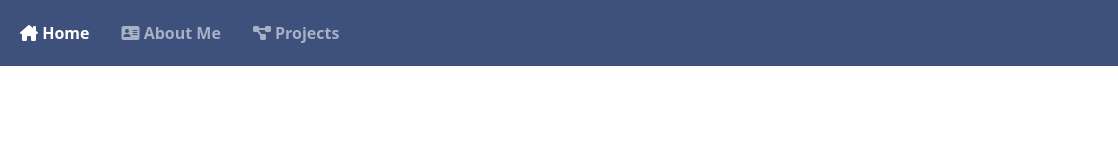
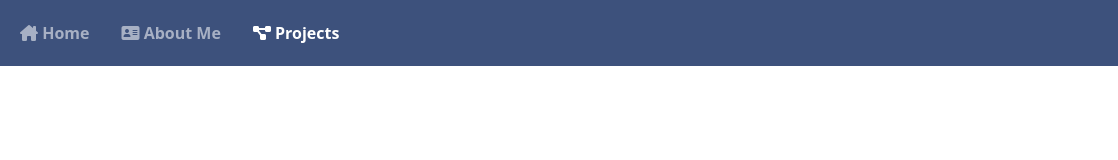
Before and after one commit to QAPT12/QAPT12.github.io, a plain HTML site: page projects.html in a window 1280 px wide. Shown: the full height of the page, 58-1176 px from the left. Drawn offline with nearby package versions, Linux system fonts and the light colour scheme.

Commit message:
Update projects.html

```diff
--- a/projects.html
+++ b/projects.html
@@ -27,13 +27,13 @@
                 <div class="collapse navbar-collapse" id="navbarText">
                     <ul class="navbar-nav mr-auto">
                         <li class="nav-item">
-                            <a class="nav-link active" href="index.html">  <i class="fa-solid fa-house-chimney"></i> Home</a>
+                            <a class="nav-link " href="index.html">  <i class="fa-solid fa-house-chimney"></i> Home</a>
                         </li>
                         <li class="nav-item">
                             <a class="nav-link" href="about.html">  <i class="fa-solid fa-address-card"></i> About Me</a>
                         </li>
                         <li class="nav-item">
-                            <a class="nav-link" href="projects.html">  <i class="fa-solid fa-diagram-project"></i> Projects</a>
+                            <a class="nav-link active" href="projects.html">  <i class="fa-solid fa-diagram-project"></i> Projects</a>
                         </li>
                     </ul>
                     <div style="padding-right: 15px;" class="navbar-text ms-auto">
```
